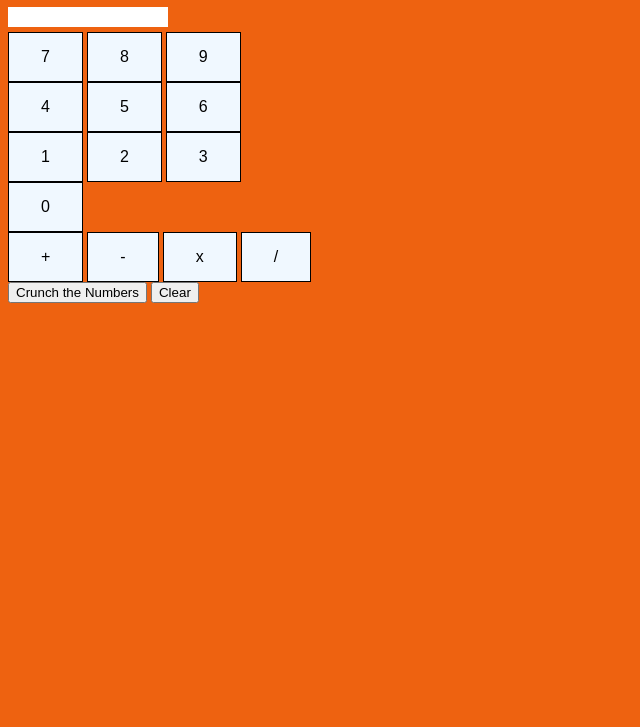
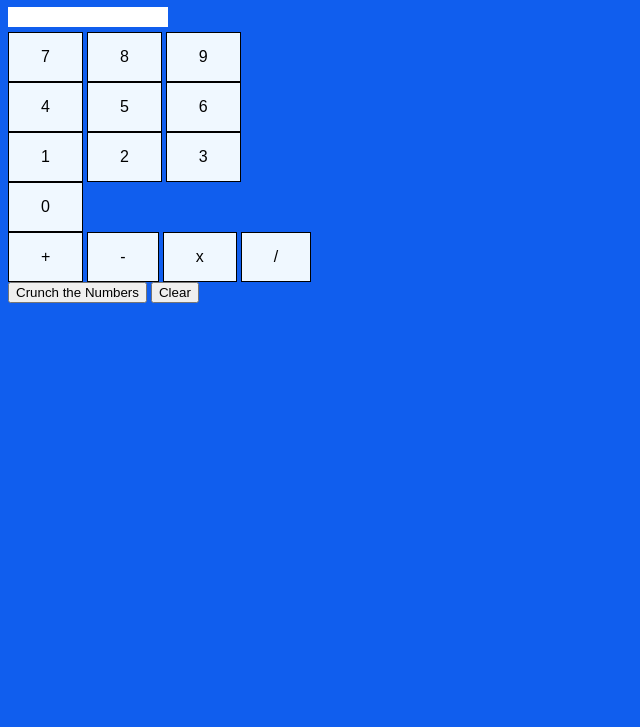
Before and after one commit to patriques82/express-calculator, a website: page public/views/index.html in a window 1280 px wide. Shown: the part 73-800 px from the top of the page, without its empty margins (0-640 px from the left). Drawn offline with Linux system fonts and the light colour scheme; files that its build step writes are made by us from their sources; files whose address does not match are found by name.

Commit message:
Added blue background

```diff
--- a/public/stylesheets/styles.css
+++ b/public/stylesheets/styles.css
@@ -1,5 +1,5 @@
 html {
-  background-color: rgb(238, 98, 16);
+  background-color: rgb(16, 94, 238);
 }
 
 .highlight {
```
